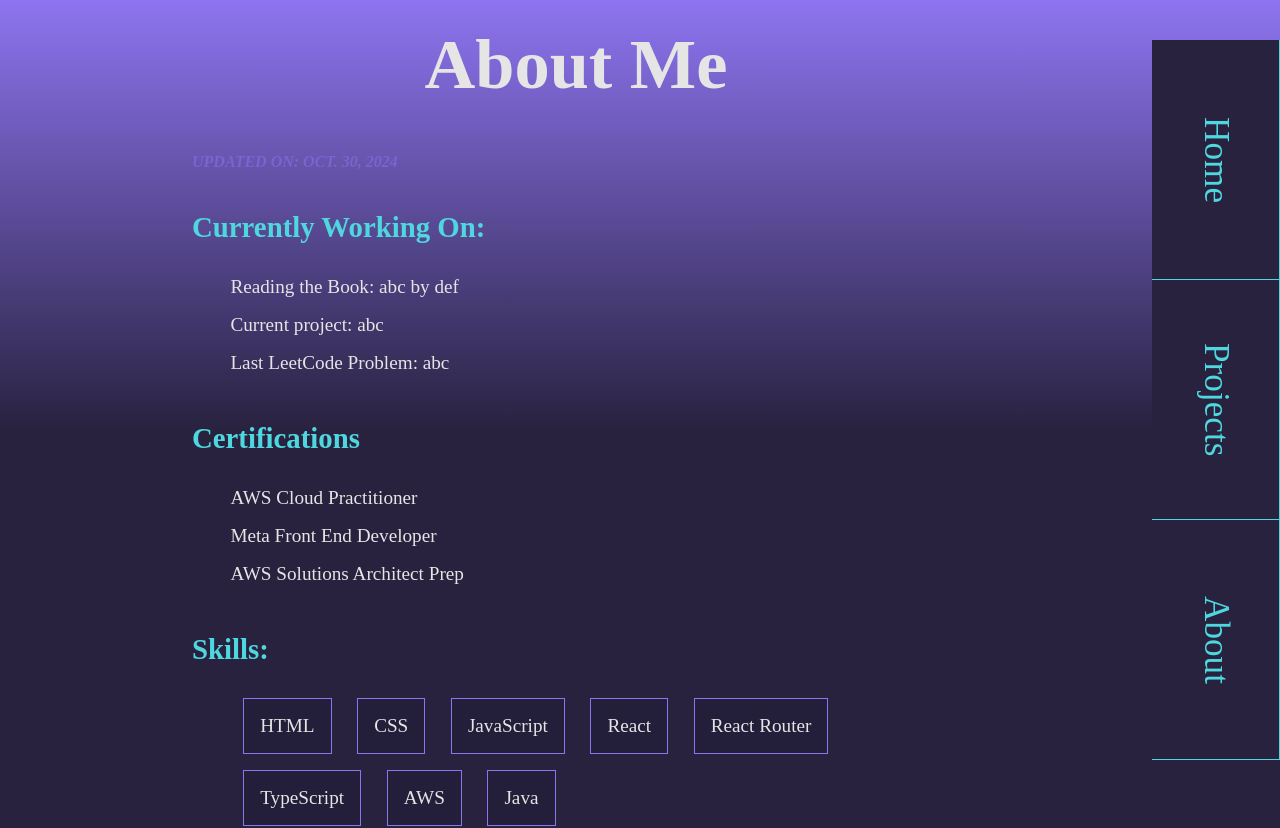
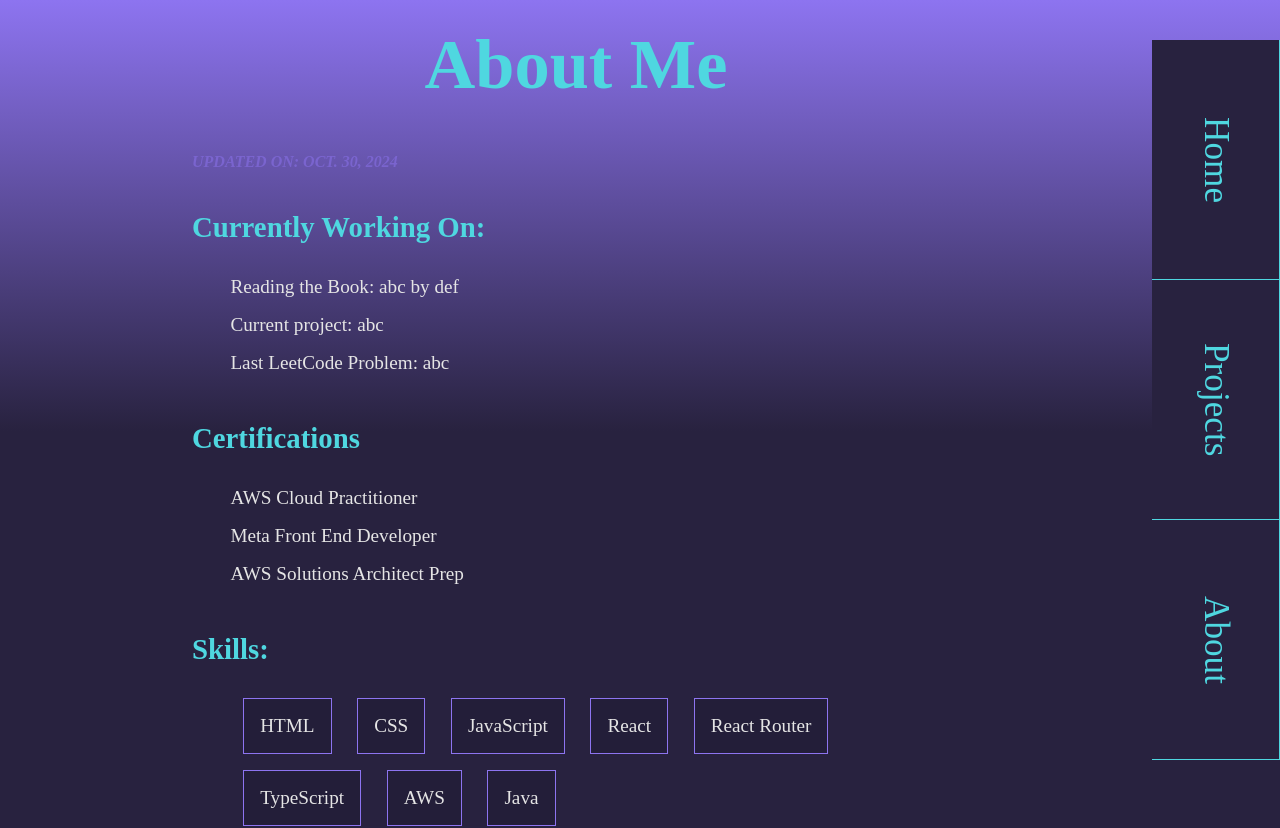
Before and after one commit to Phyotic/ResumeSite, a React (Vite) app: page /about in a window 1280 px wide. Shown: the top 828 px of the page. Built offline with nearby package versions, Linux system fonts and the light colour scheme.

Commit message:
Updated color theme.
Changed and updated the theme colors for headers in all pages.

```diff
--- a/src/Components/About/About.css
+++ b/src/Components/About/About.css
@@ -4,6 +4,10 @@
 
 .content {
     padding: 0vh 3vw;
+}
+
+.content h1 {
+    color: var(--color-2);
 }
 
 .page-header {
--- a/src/Components/Home/Home.css
+++ b/src/Components/Home/Home.css
@@ -1,6 +1,5 @@
 .profile-section {
     padding: 0px 5vw;
-
     color: var(--white-var);
 }
 
@@ -8,6 +7,7 @@
     text-align: center;
     font-size: 2rem;
     letter-spacing: 0.15rem;
+    color: var(--color-2);
 }
 
 hr {
--- a/src/Components/Project/Project.css
+++ b/src/Components/Project/Project.css
@@ -25,6 +25,10 @@
     flex-direction: column;
     flex: 1;
     padding: 0 2vw;
+
+    color: var(--white-var);
+
+    background: linear-gradient(var(--color-3) 50%, var(--color-4));
 }
 
 .card-bottom h1 {
--- a/src/Components/Projects/Projects.css
+++ b/src/Components/Projects/Projects.css
@@ -2,7 +2,7 @@
     text-align: center;
     font-size: 2rem;
     padding-bottom: 3vh;
-    color: var(--white-var);
+    color: var(--color-2);
 }
 
 .projects-ul {
```
